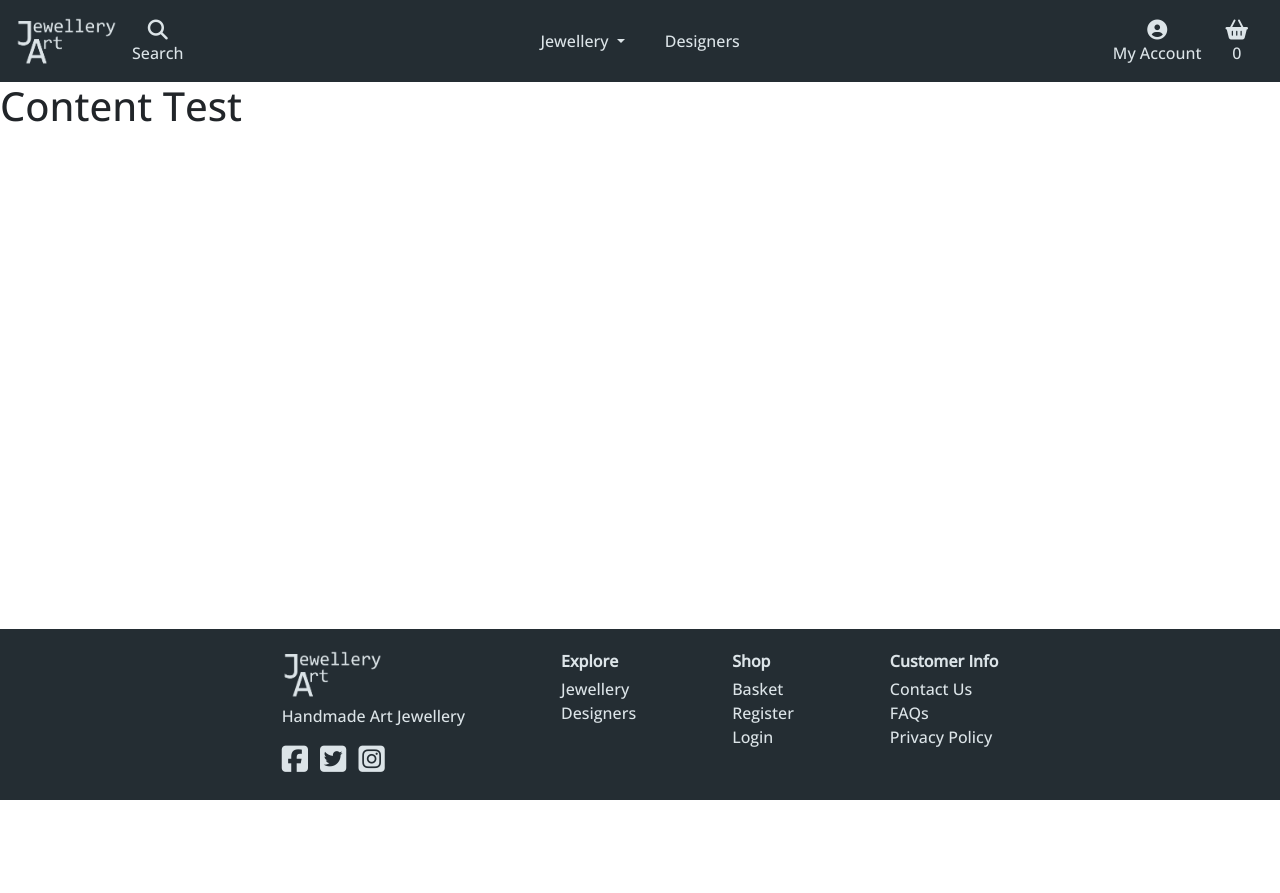
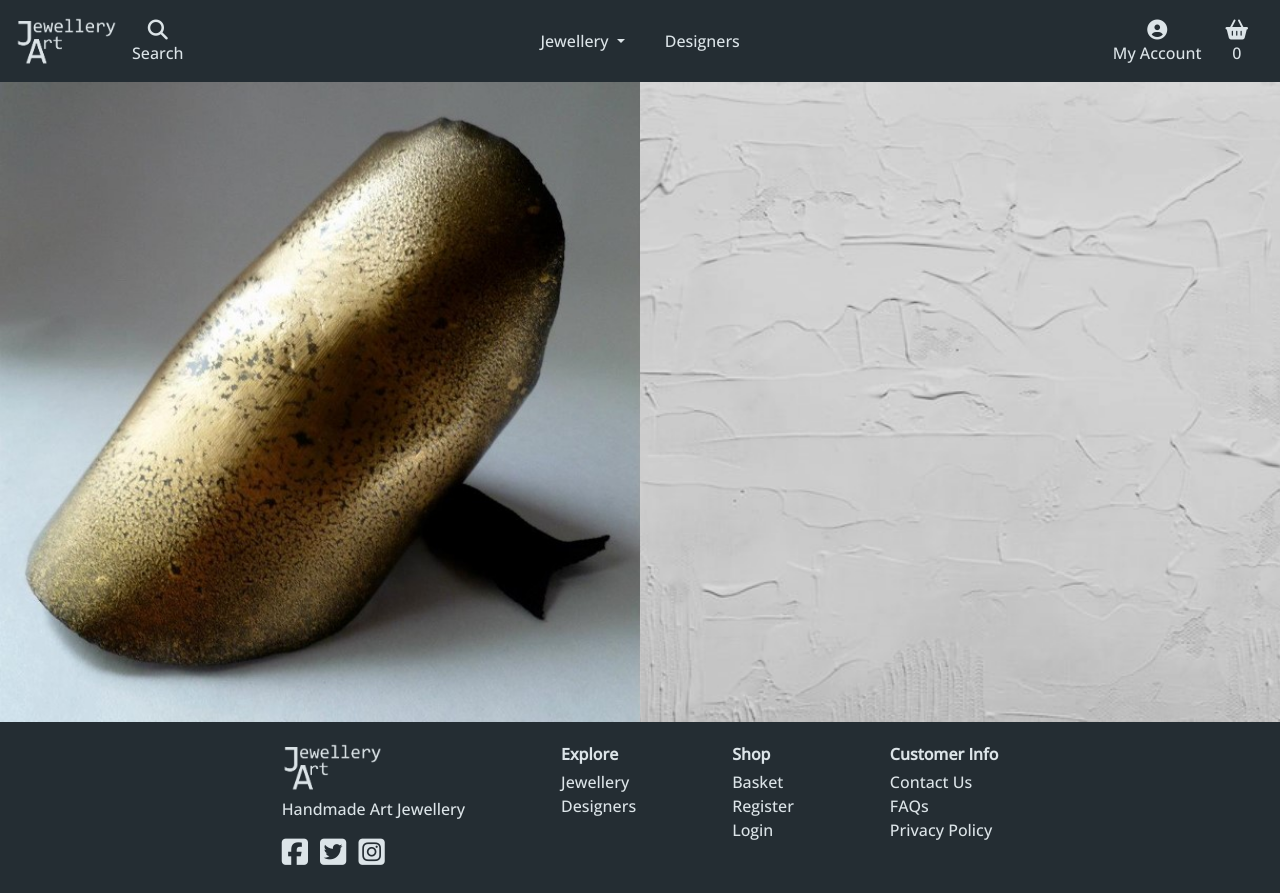
Before and after one commit to Stephanie-Ash/jewellery-art, a Django app: page / in a window 1280 px wide. Before the commit the page ends 800 px from the top, so only its background shows below. Run offline with Django 3.2, Linux system fonts and the light colour scheme; some libraries are stand-ins or nearby versions.

Commit message:
Add homepage header images

```diff
--- a/home/templates/home/index.html
+++ b/home/templates/home/index.html
@@ -1,5 +1,10 @@
 {% extends "base.html" %}
 
 {% block content %}
-<h1>Content Test</h1>
+<div class="container-fluid">
+    <div class="row">
+        <div class="col-6 home-hero"></div>
+        <div class="col-6 home-heading"></div>
+    </div>
+</div>
 {% endblock %}
--- a/static/css/base.css
+++ b/static/css/base.css
@@ -32,7 +32,7 @@ main {
     background-color: #dce4e8;
 }
 
-/* ------------------------General Styles------------------------ */
+/* ------------------------base.html------------------------ */
 
 /* Nav */
 .nav-link {
@@ -80,6 +80,23 @@ footer {
     margin-bottom: 5px;
 }
 
+/* ------------------------index.html------------------------ */
+
+/* Page Heading */
+.home-hero {
+    background: url('/media/gold-acrylic-cuff.jpg');
+    background-size: cover;
+    padding: 50% 0 0 0;
+}
+
+.home-heading {
+    background: url('/media/background-grey.jpg') no-repeat center center;
+    background-size: cover;
+    padding: 50% 0 0 0;
+    position: relative;
+}
+
+
 /* ------------------------Media Queries------------------------ */
 
 /* For screens 992px and up */
```
Also changed, not shown: media/background-blue-hint.jpg (added), media/background-grey.jpg (added), media/gold-acrylic-cuff.jpg (added).
